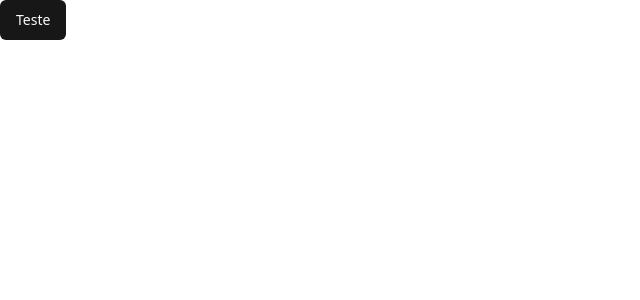
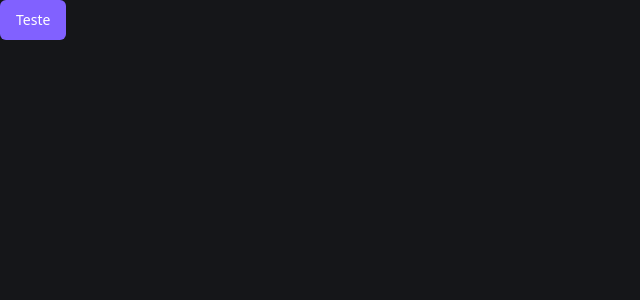
Before and after one commit to Alanportodeveloper/FSW-Barber, a Next.js app: page / in a window 1280 px wide. Shown: the top 300 px of the page, without its empty margins (0-640 px from the left). Built offline with nearby package versions, Linux system fonts and the light colour scheme.

Commit message:
chore:  update shadcn theme

```diff
--- a/app/globals.css
+++ b/app/globals.css
@@ -2,77 +2,48 @@
 @tailwind components;
 @tailwind utilities;
 
-@layer utilities {
-  .text-balance {
-    text-wrap: balance;
+@layer base {
+  .dark {
+    --background: 225 9% 9%;
+    --foreground: 210 40% 98%;
+
+    --card: 228 9% 11%;
+    --card-foreground: 210 40% 98%;
+
+    --popover: 228 9% 11%;
+    --popover-foreground: 210 40% 98%;
+
+    --primary: 252 100% 69%;
+    --primary-foreground: 0 0% 100%;
+
+    --secondary: 228 6% 16%;
+    --secondary-foreground: 210 40% 98%;
+
+    --muted: 228 6% 16%;
+    --muted-foreground: 215 20.2% 65.1%;
+
+    --accent: 228 6% 16%;
+    --accent-foreground: 210 40% 98%;
+
+    --destructive: 0 84% 60%;
+    --destructive-foreground: 210 40% 98%;
+
+    --border: 228 6% 16%;
+    --input: 228 6% 16%;
+    --ring: 212.7 26.8% 83.9%;
+
+    --radius: 0.5rem;
   }
 }
 
-
-
 @layer base {
-  :root {
-    --background: 0 0% 100%;
-    --foreground: 0 0% 3.9%;
-    --card: 0 0% 100%;
-    --card-foreground: 0 0% 3.9%;
-    --popover: 0 0% 100%;
-    --popover-foreground: 0 0% 3.9%;
-    --primary: 0 0% 9%;
-    --primary-foreground: 0 0% 98%;
-    --secondary: 0 0% 96.1%;
-    --secondary-foreground: 0 0% 9%;
-    --muted: 0 0% 96.1%;
-    --muted-foreground: 0 0% 45.1%;
-    --accent: 0 0% 96.1%;
-    --accent-foreground: 0 0% 9%;
-    --destructive: 0 84.2% 60.2%;
-    --destructive-foreground: 0 0% 98%;
-    --border: 0 0% 89.8%;
-    --input: 0 0% 89.8%;
-    --ring: 0 0% 3.9%;
-    --chart-1: 12 76% 61%;
-    --chart-2: 173 58% 39%;
-    --chart-3: 197 37% 24%;
-    --chart-4: 43 74% 66%;
-    --chart-5: 27 87% 67%;
-    --radius: 0.5rem;
+  * {
+    @apply border-border antialiased;
   }
-  .dark {
-    --background: 0 0% 3.9%;
-    --foreground: 0 0% 98%;
-    --card: 0 0% 3.9%;
-    --card-foreground: 0 0% 98%;
-    --popover: 0 0% 3.9%;
-    --popover-foreground: 0 0% 98%;
-    --primary: 0 0% 98%;
-    --primary-foreground: 0 0% 9%;
-    --secondary: 0 0% 14.9%;
-    --secondary-foreground: 0 0% 98%;
-    --muted: 0 0% 14.9%;
-    --muted-foreground: 0 0% 63.9%;
-    --accent: 0 0% 14.9%;
-    --accent-foreground: 0 0% 98%;
-    --destructive: 0 62.8% 30.6%;
-    --destructive-foreground: 0 0% 98%;
-    --border: 0 0% 14.9%;
-    --input: 0 0% 14.9%;
-    --ring: 0 0% 83.1%;
-    --chart-1: 220 70% 50%;
-    --chart-2: 160 60% 45%;
-    --chart-3: 30 80% 55%;
-    --chart-4: 280 65% 60%;
-    --chart-5: 340 75% 55%;
+  html {
+    @apply h-full;
+  }
+  body {
+    @apply h-full bg-background text-foreground;
   }
 }
-
-
-
-@layer base {
-  * {
-    @apply border-border;
-  }
-  body {
-    @apply bg-background text-foreground;
-  }
-}
--- a/app/layout.tsx
+++ b/app/layout.tsx
@@ -1,35 +1,35 @@
-import type { Metadata } from "next";
-import localFont from "next/font/local";
-import "./globals.css";
+import type { Metadata } from "next"
+import localFont from "next/font/local"
+import "./globals.css"
 
 const geistSans = localFont({
   src: "./fonts/GeistVF.woff",
   variable: "--font-geist-sans",
   weight: "100 900",
-});
+})
 const geistMono = localFont({
   src: "./fonts/GeistMonoVF.woff",
   variable: "--font-geist-mono",
   weight: "100 900",
-});
+})
 
 export const metadata: Metadata = {
   title: "Create Next App",
   description: "Generated by create next app",
-};
+}
 
 export default function RootLayout({
   children,
 }: Readonly<{
-  children: React.ReactNode;
+  children: React.ReactNode
 }>) {
   return (
-    <html lang="en">
+    <html lang="en" className="dark">
       <body
         className={`${geistSans.variable} ${geistMono.variable} antialiased`}
       >
         {children}
       </body>
     </html>
-  );
+  )
 }
```
